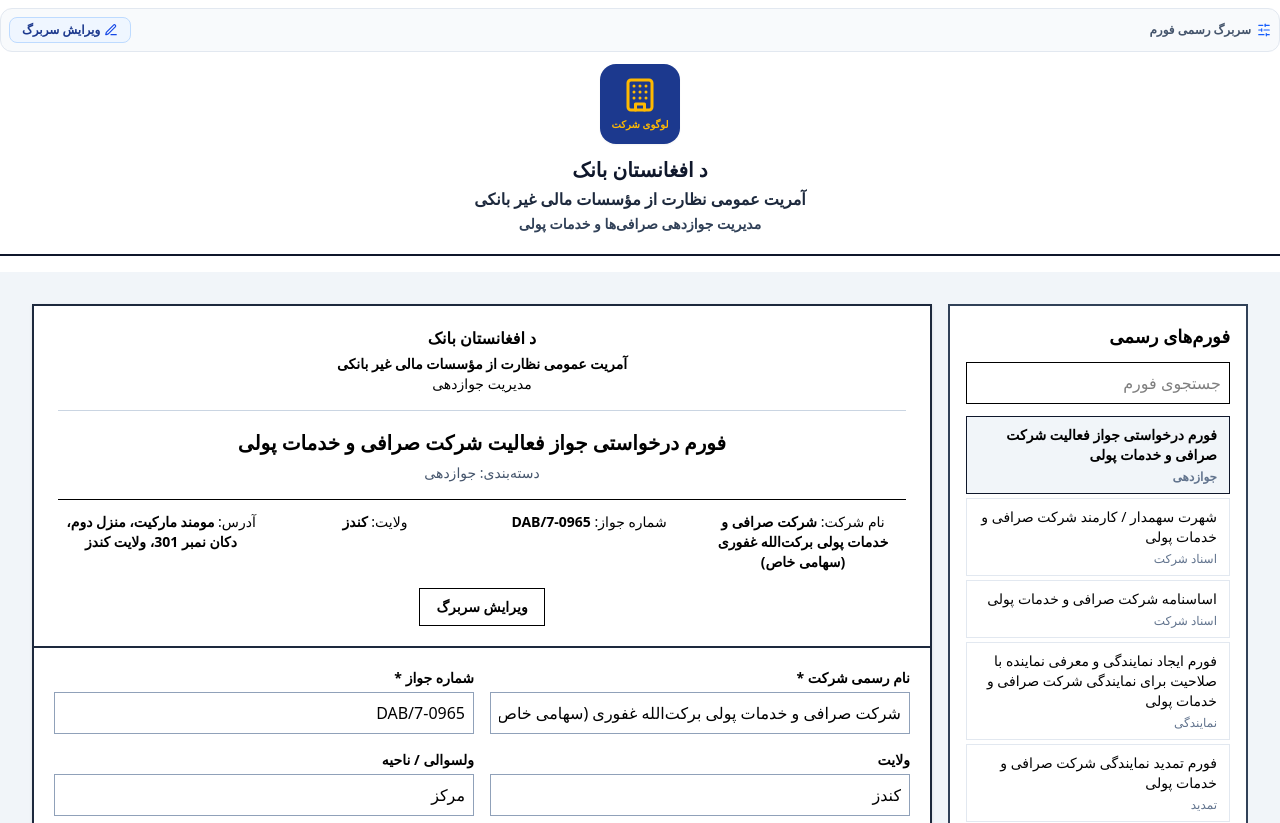
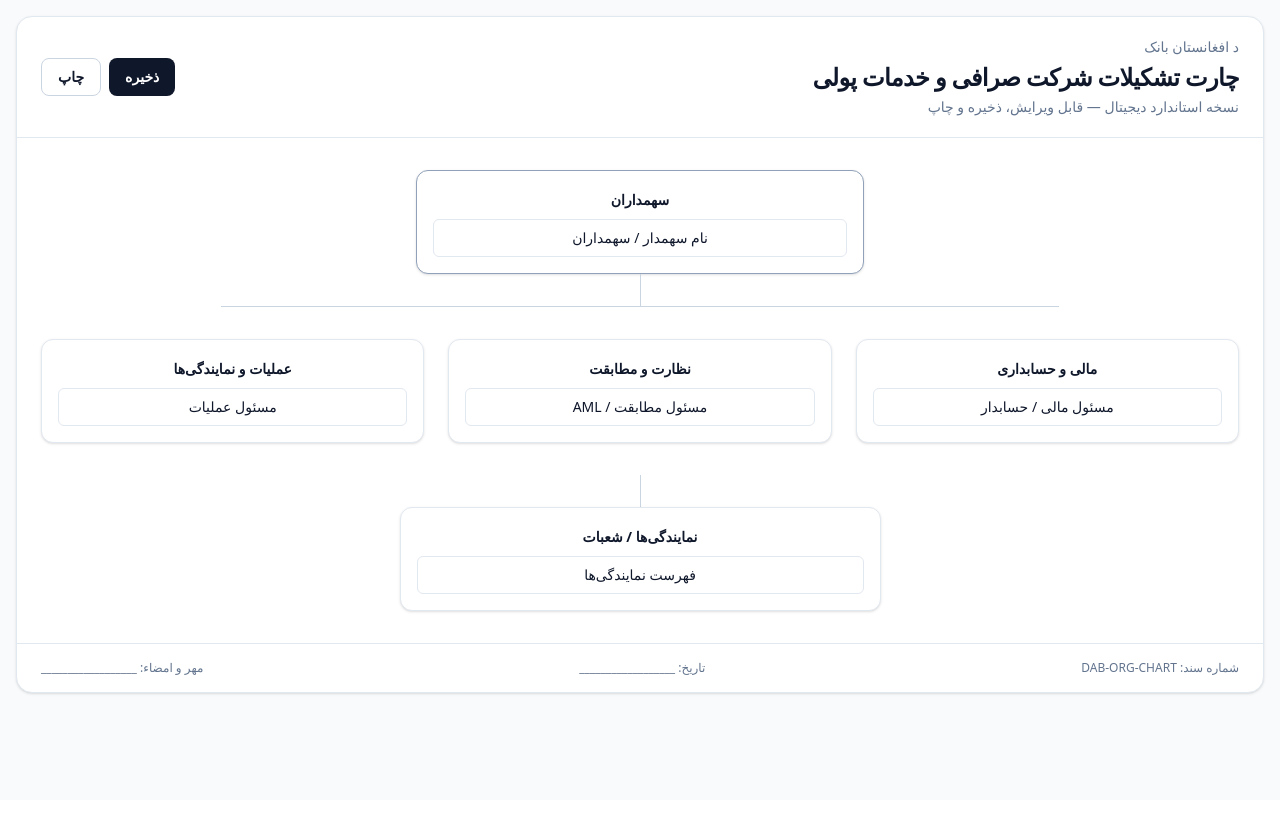
Before and after one commit to Norani375/Manochehr-norani, a Next.js app: page /dab-organization-chart in a window 1280 px wide. Shown: the top 823 px of the page. After the commit the page ends 800 px from the top, so only its background shows below. Built offline with nearby package versions, Linux system fonts and the light colour scheme; no server answers; the database is empty.

Commit message:
feat(dab): connect organization chart route to standard form

```diff
--- a/app/dab-organization-chart/page.tsx
+++ b/app/dab-organization-chart/page.tsx
@@ -1,5 +1,5 @@
-import DabStandardFormsWorkspace from '@/components/DabStandardFormsWorkspace';
+import DabOrganizationChartStandardForm from '@/components/DabOrganizationChartStandardForm';
 
 export default function DabOrganizationChartPage() {
-  return <DabStandardFormsWorkspace />;
+  return <DabOrganizationChartStandardForm />;
 }
```
